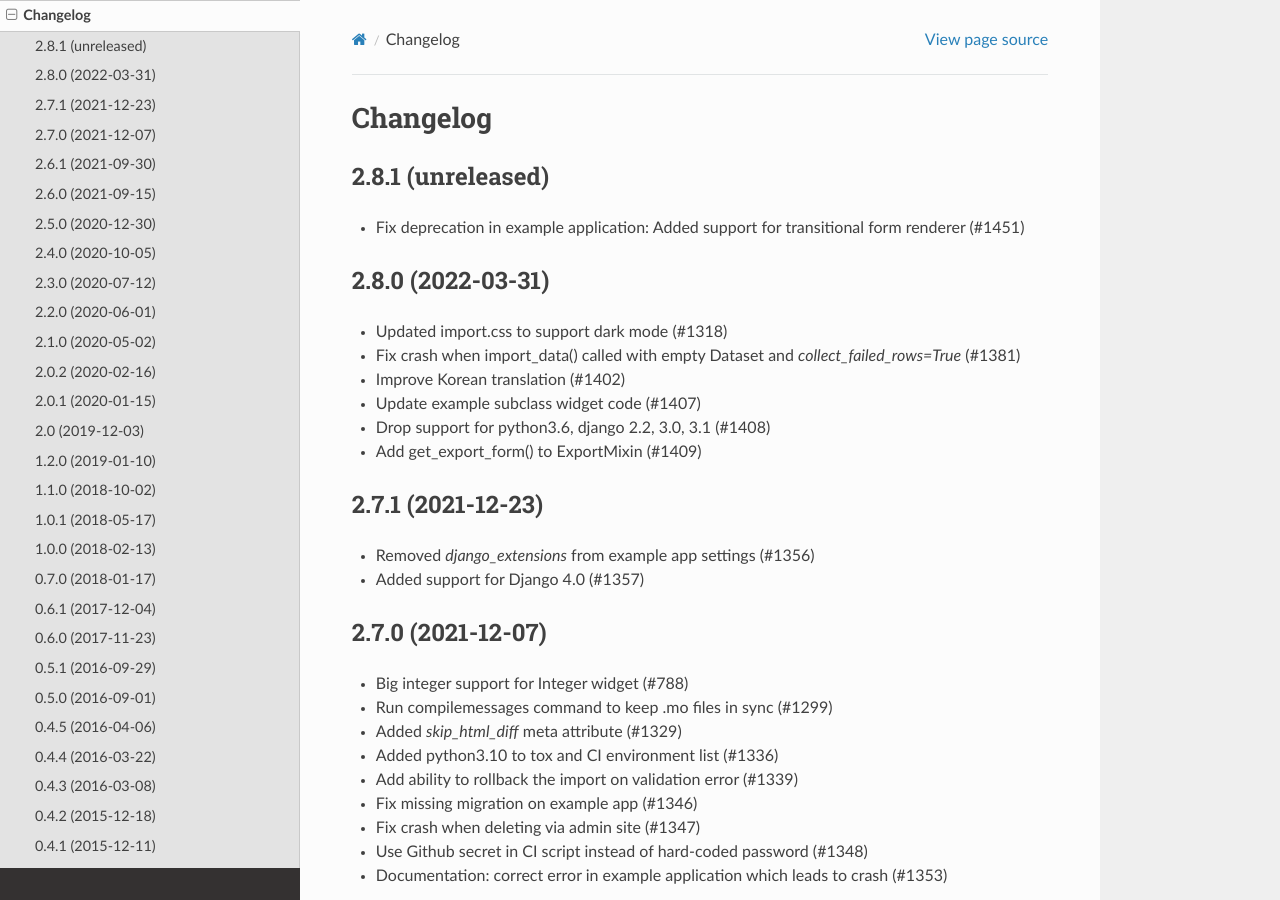
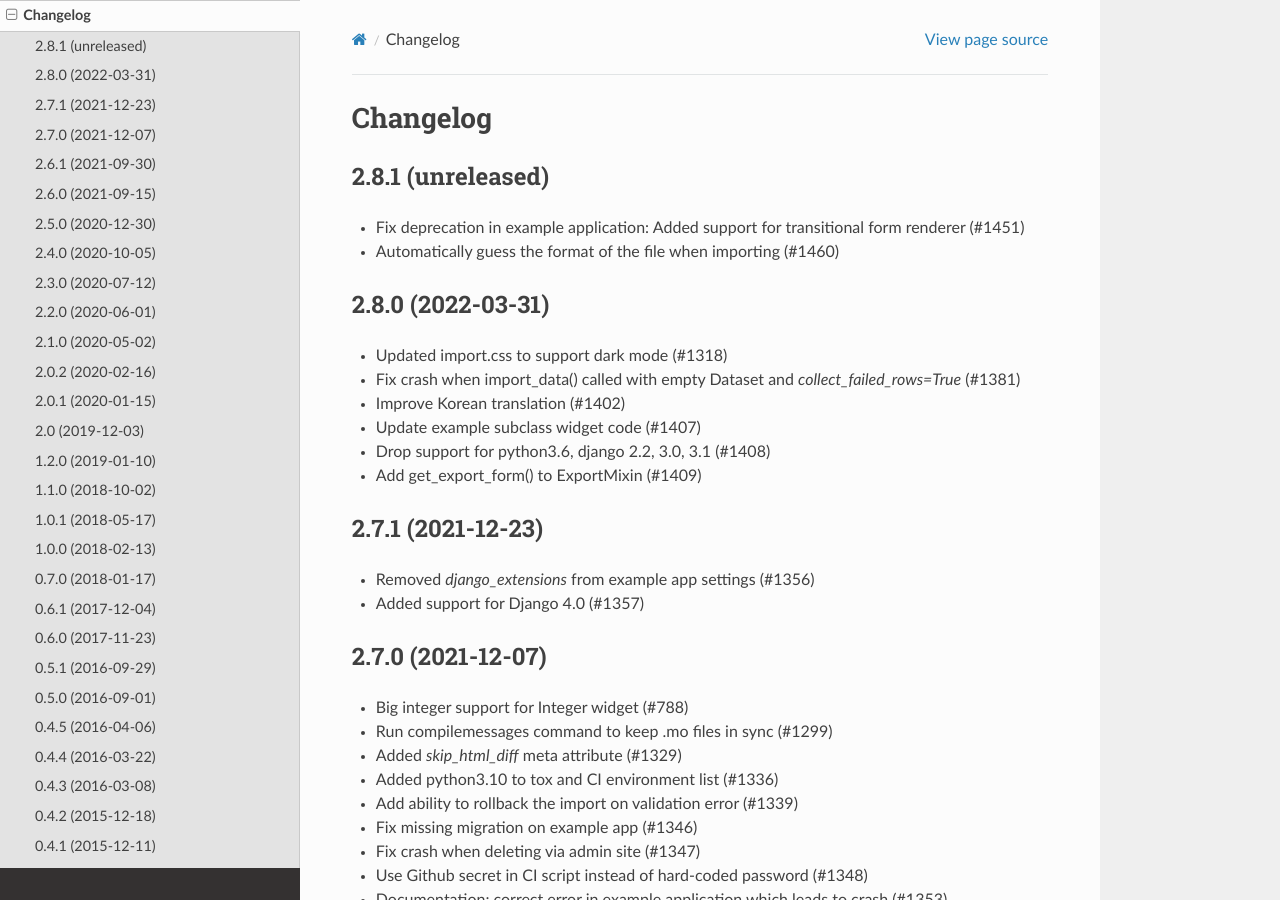
Before and after one commit to django-import-export/django-import-export, a Sphinx documentation site: the page built from docs/changelog.rst, in a window 1280 px wide and 900 px high. Built offline with Sphinx 7.4.7 and the Read the Docs theme 2.0.0, drawn with Linux system fonts in a browser that asks for light colours.

Commit message:
added to changelog

```diff
--- a/docs/changelog.rst
+++ b/docs/changelog.rst
@@ -5,6 +5,7 @@ Changelog
 ------------------
 
 - Fix deprecation in example application: Added support for transitional form renderer (#1451)
+- Automatically guess the format of the file when importing (#1460)
 
 
 2.8.0 (2022-03-31)
```
